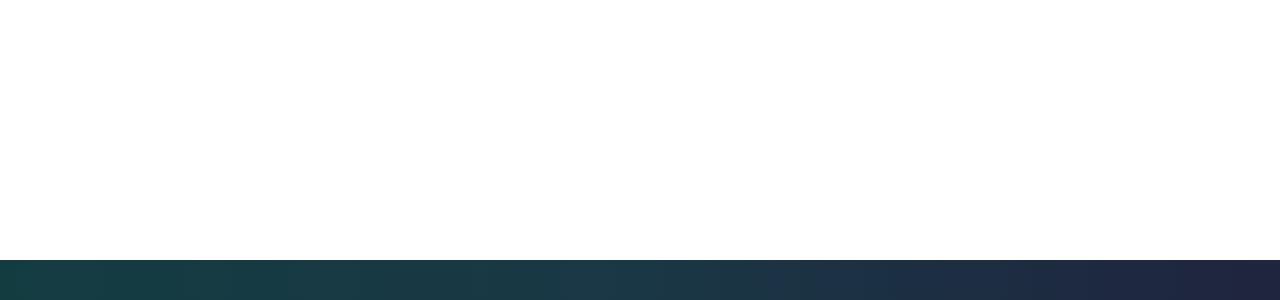
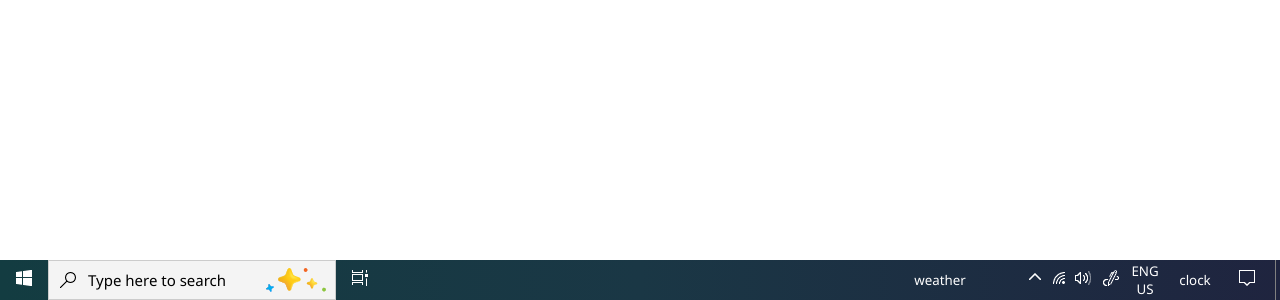
Before and after one commit to remember-username-000/windows-10-ui-replica, a plain HTML site: page index.html in a window 1280 px wide. Shown: the part 500-800 px from the top of the page. Drawn offline with Linux system fonts and the light colour scheme.

Commit message:
Add taskbar buttons, except app shortcuts

```diff
--- a/index.html
+++ b/index.html
@@ -7,7 +7,44 @@
     <body>
         <div id="ui-container">
             <div id="win10-desktop"></div>
-            <div id="win10-taskbar"></div>
+            <div id="win10-taskbar">
+                <div id="taskbar-left-side">
+                    <button>
+                        <img src="assets/win10/icons/windows-16.png"></img>
+                    </button
+                    ><div id="tbar-search">
+                        <div>
+                            <img src="assets/win10/icons/search-16.png"></img>
+                            <input placeholder="Type here to search"></input>
+                        </div>
+                        <img src="assets/win10/search-highlight-generic.png"></img>
+                    </div
+                    ><button>
+                        <img src="assets/win10/icons/taskview-16.png"></img>
+                    </button>
+                </div>
+                <div id="taskbar-right-side">
+                    <button id="tbar-weather">weather</button
+                    ><button id="tbar-expand-systray">
+                        <img src="assets/win10/icons/chevronup-16.png"></img>
+                    </button
+                    ><button class="tbar-button-small">
+                        <img src="assets/win10/icons/wifi-16.png"></img>
+                    </button
+                    ><button class="tbar-button-small">
+                        <img src="assets/win10/icons/volume-16.png"></img>
+                    </button
+                    ><button class="tbar-button-32px">
+                        <img src="assets/win10/icons/ink-16.png"></img>
+                    </button
+                    ><button class="tbar-button-36px"> ENG<br>US </button
+                    ><button id="tbar-clock">clock</button
+                    ><button id="tbar-action-center">
+                        <img src="assets/win10/icons/actioncenter-16.png"></img>
+                    </button
+                    ><button id="tbar-show-desktop"></button>
+                </div>
+            </div>
         </div>
     </body>
 </html>
--- a/style.css
+++ b/style.css
@@ -1,5 +1,10 @@
+* {
+    font-family: 'Segoe UI', sans-serif;
+}
+
 body {
     margin: 0;
+    overflow: hidden;
 }
 
 #ui-container {
@@ -19,4 +24,116 @@ body {
 #win10-taskbar {
     height: 40px;
     background: linear-gradient(90deg, #133c41, #1a3745, #1f243f);
+    display: flex;
+    flex-direction: row;
+
+    & * {
+        color: white;
+    }
 }
+
+#taskbar-left-side {
+    height: 100%;
+}
+#taskbar-right-side {
+    height: 100%;
+    margin-left: auto;
+}
+
+#win10-taskbar button {
+    border: none;
+    padding: 0;
+    outline: none;
+    height: 100%;
+    width: 48px;
+    background-color: transparent;
+    vertical-align: top;
+    transition: background-color 150ms;
+}
+#win10-taskbar button:hover {
+    transition: background-color 0s;
+    background-color: rgba(255, 255, 255, 0.1);
+}
+
+#tbar-search {
+    position: relative;
+    display: inline-flex;
+    flex-direction: row;
+    box-sizing: border-box;
+    height: 100%;
+    width: 288px;
+    background-color: #f4f4f4;
+    outline: 1px solid #cccccc;
+    outline-offset: -1px;
+
+    & > div {
+        display: flex;
+        flex: 1 1 0%;
+        min-width: 0;
+        background-color: transparent;
+
+        & img {
+            margin: 0 12px;
+            align-self: center;
+        }
+
+        & input {
+            border: 0;
+            padding: 0;
+            min-width: 0;
+            outline: 0;
+            flex: 1 1 0%;
+            background-color: transparent;
+            font-size: 15px;
+            color: black;
+        }
+        & input::placeholder {
+            font-size: 15px;
+            color: black;
+        }
+    }
+
+    & > img {
+        width: 80px;
+        height: 40px;
+        background-color: transparent;
+    }
+
+    & > *:hover {
+        background-color: white;
+    }
+}
+#tbar-search:hover {
+    outline: 2px solid #aaaaaa;
+    outline-offset: -2px;
+}
+
+#win10-taskbar #tbar-weather {
+    width: 150px;
+}
+#win10-taskbar .tbar-button-small {
+    width: 22px;
+    height: calc(100% - 2px);
+    margin: 1px;
+}
+#win10-taskbar #tbar-expand-systray {
+    width: 24px;
+    margin-left: 8px;
+}
+#win10-taskbar .tbar-button-32px {
+    width: 32px;
+}
+#win10-taskbar .tbar-button-36px {
+    width: 36px;
+}
+#win10-taskbar #tbar-clock {
+    width: 64px;
+}
+#win10-taskbar #tbar-action-center {
+    width: 40px;
+}
+#win10-taskbar #tbar-show-desktop {
+    width: 5px;
+    border-left: 1px solid gray;
+    margin-left: 8px;
+}
```
Also changed, not shown: assets/transparent-pixel.png (added), assets/win10/icons/actioncenter-16.png (added), assets/win10/icons/chevronup-16.png (added), assets/win10/icons/ink-16.png (added), assets/win10/icons/search-16.png (added), assets/win10/icons/sheet.png (added), assets/win10/icons/taskview-16.png (added), assets/win10/icons/taskview1-16.png (added), assets/win10/icons/volume-16.png (added), assets/win10/icons/wifi-16.png (added), assets/win10/icons/windows-16.png (added), assets/win10/icons/windows1-16.png (added), assets/win10/search-highlight-generic.png (added).
